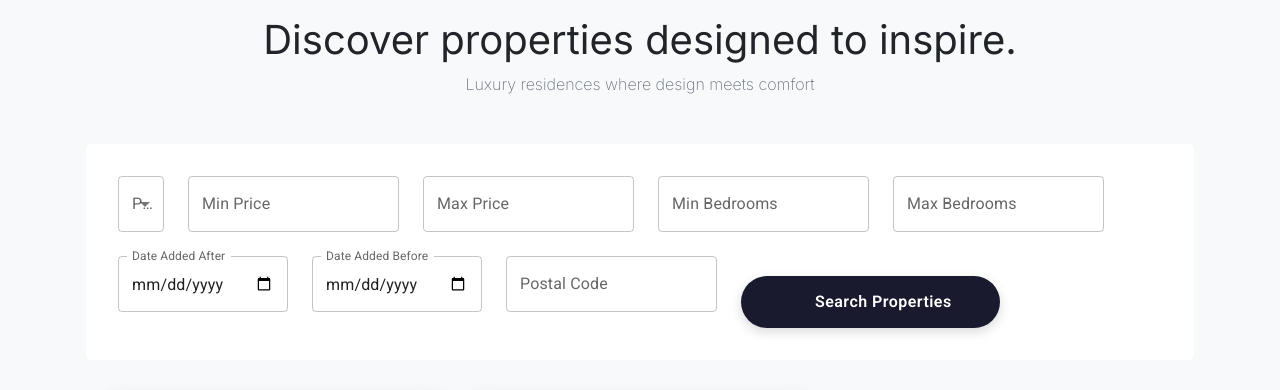
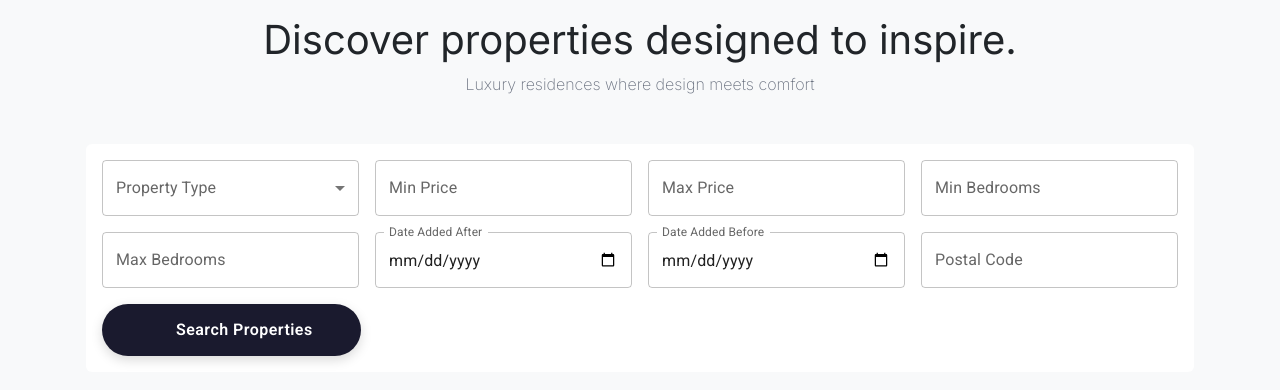
Before and after one commit to VishalOz/RealEstate, a React (Vite) app: page /search in a window 1280 px wide. Shown: the top 390 px of the page. Built offline with nearby package versions, Linux system fonts and the light colour scheme; some icons are missing.

Commit message:
Fixed the bug in Search bar

```diff
--- a/src/components/App.jsx
+++ b/src/components/App.jsx
@@ -1,8 +1,5 @@
 import React from 'react'
 import { useNavigate } from 'react-router-dom'
-
-import Footer from './Footer.jsx'
-import NavigationBar from './NavigationBar.jsx'
 
 
 import Home1 from '/images/Hero.png'
--- a/src/components/Search.jsx
+++ b/src/components/Search.jsx
@@ -134,11 +134,9 @@
 
       <div className={`container p-3 gap-4`}>
           <div className={`card p-3 shadow-md border-0`}>
-            <div className={`row p-3 gap-4`}>
-              <div className={`col-md-12`}>
-                <Grid container spacing={3}>
+            <div className={`row g-3`}>
+              <div className={`col-12 col-sm-6 col-md-4 col-lg-3`}>
                 {/* Property Type */}
-                  <Grid item xs={12} sm={6} md={4}>
                 <TextField
                   select
                   fullWidth
@@ -146,16 +144,15 @@
                   name="propertyType"
                   value={filters.propertyType}
                   onChange={handleChange}
-
                 >
                   <MenuItem value="">All Types</MenuItem>
                   <MenuItem value="house">House</MenuItem>
                   <MenuItem value="flat">Flat</MenuItem>
                 </TextField>
-                  </Grid>
+              </div>
 
+              <div className={`col-12 col-sm-6 col-md-4 col-lg-3`}>
                 {/* Min Price */}
-                  <Grid item xs={12} sm={6} md={4}>
                 <TextField
                   fullWidth
                   label="Min Price"
@@ -166,10 +163,10 @@
                   variant="outlined"
                   placeholder="$0"
                 />
-                  </Grid>
+              </div>
 
+              <div className={`col-12 col-sm-6 col-md-4 col-lg-3`}>
                 {/* Max Price */}
-                  <Grid item xs={12} sm={6} md={4}>
                 <TextField
                   fullWidth
                   label="Max Price"
@@ -180,10 +177,10 @@
                   variant="outlined"
                   placeholder="$1,000,000"
                 />
-                  </Grid>
+              </div>
 
+              <div className={`col-12 col-sm-6 col-md-4 col-lg-3`}>
                 {/* Min Bedrooms */}
-                  <Grid item xs={12} sm={6} md={4}>
                 <TextField
                   fullWidth
                   label="Min Bedrooms"
@@ -194,10 +191,10 @@
                   variant="outlined"
                   placeholder="1"
                 />
-                  </Grid>
+              </div>
 
+              <div className={`col-12 col-sm-6 col-md-4 col-lg-3`}>
                 {/* Max Bedrooms */}
-                  <Grid item xs={12} sm={6} md={4}>
                 <TextField
                   fullWidth
                   label="Max Bedrooms"
@@ -208,10 +205,10 @@
                   variant="outlined"
                   placeholder="5+"
                 />
-                  </Grid>
+              </div>
 
+              <div className={`col-12 col-sm-6 col-md-4 col-lg-3`}>
                 {/* Date Added After */}
-                  <Grid item xs={12} sm={6} md={4}>
                 <TextField
                   fullWidth
                   label="Date Added After"
@@ -224,10 +221,10 @@
                     shrink: true,
                   }}
                 />
-                  </Grid>
+              </div>
 
+              <div className={`col-12 col-sm-6 col-md-4 col-lg-3`}>
                 {/* Date Added Before */}
-                  <Grid item xs={12} sm={6} md={4}>
                 <TextField
                   fullWidth
                   label="Date Added Before"
@@ -240,10 +237,10 @@
                     shrink: true,
                   }}
                 />
-                  </Grid>
+              </div>
 
+              <div className={`col-12 col-sm-6 col-md-4 col-lg-3`}>
                 {/* Postal Code */}
-                  <Grid item xs={12} sm={6} md={4}>
                 <TextField
                   fullWidth
                   label="Postal Code"
@@ -253,10 +250,10 @@
                   variant="outlined"
                   placeholder="Enter postal code"
                 />
-                  </Grid>
+              </div>
 
+              <div className={`col-12`}>
                 {/* Search Button */}
-                  <Grid item xs={12} style={{ display: 'flex', justifyContent: 'center', marginTop: '20px' }}>
                 <Button
                   variant="contained"
                   size="large"
@@ -286,9 +283,6 @@
                 >
                   Search Properties
                 </Button>
-                  </Grid>
-                </Grid>
-
               </div>
             </div>
           </div>
```
Lines whose indentation alone changed are shown as unchanged.
